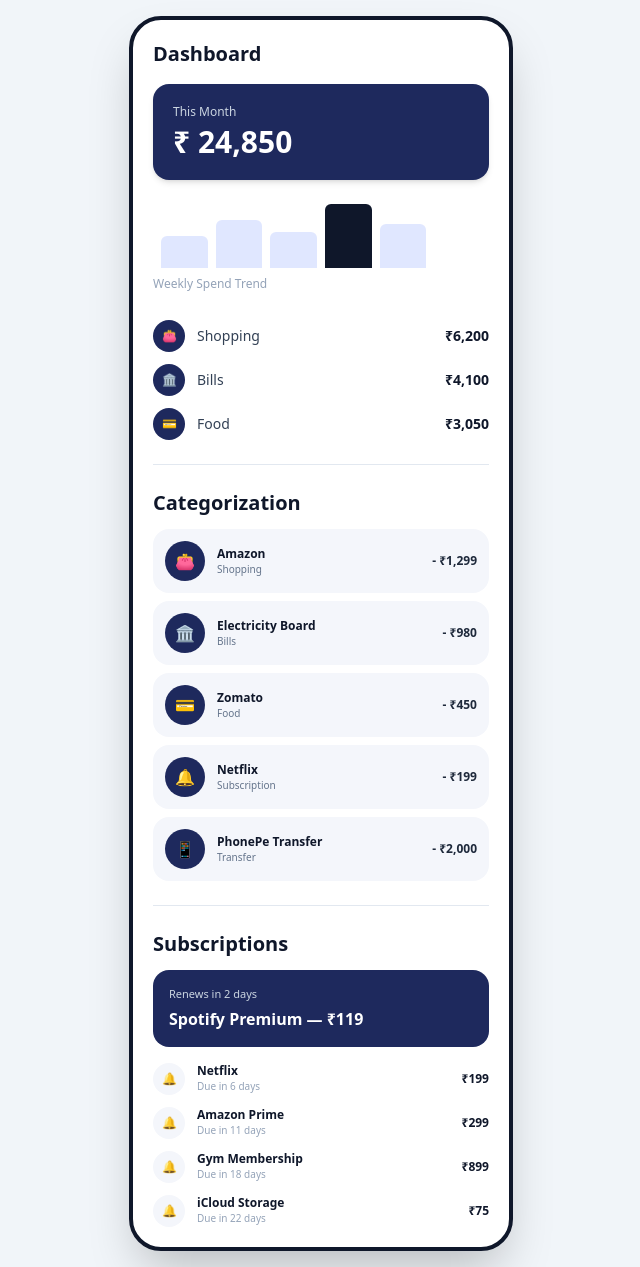
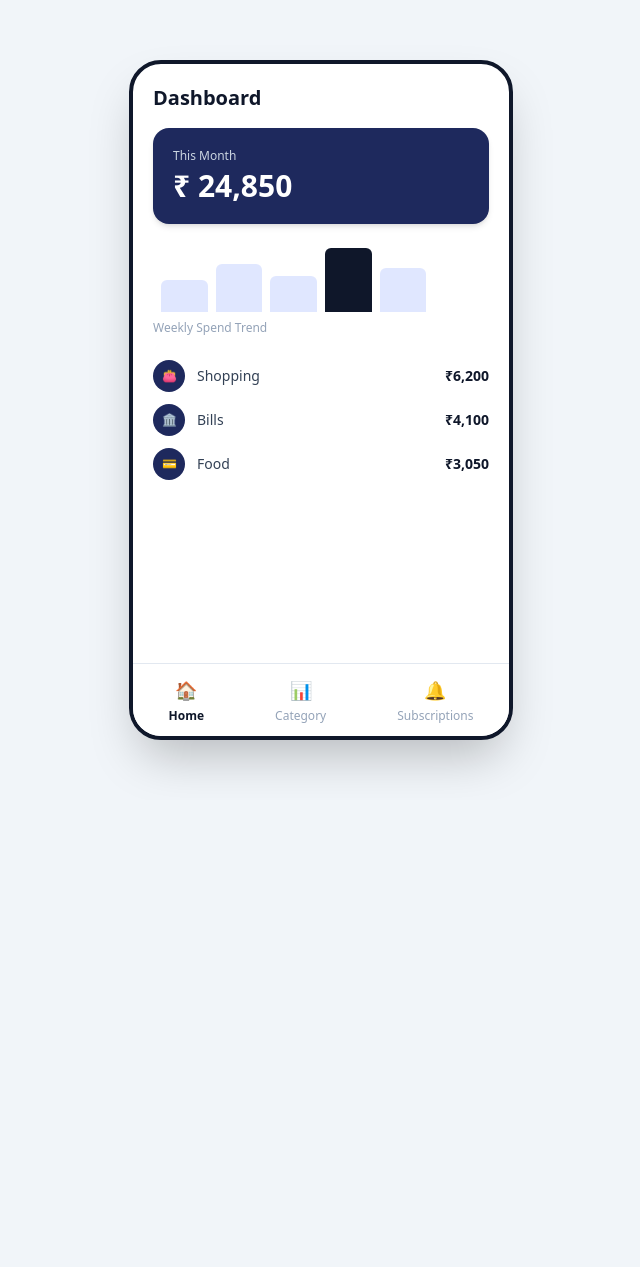
Before and after one commit to santhoshsathish123/fingaurd-ai-prototype, a Flask app: page /dashboard in a window 1280 px wide. Shown: the whole page, without its empty margins (319-959 px from the left). After the commit the page ends 774 px from the top, so only its background shows below. Run offline with Flask 3, Linux system fonts and the light colour scheme; a user stored in the database is signed in; data that the repository does not hold is empty; some libraries are stand-ins or nearby versions.

Commit message:
Add bottom tab navigation bar for Home, Category, Subscriptions

```diff
--- a/templates/dashboard.html
+++ b/templates/dashboard.html
@@ -3,33 +3,30 @@
 <head>
     <meta charset="UTF-8">
     <meta name="viewport" content="width=device-width, initial-scale=1.0">
-    <title>FinGuard AI - Mobile Interface</title>
+    <title>FinGuard AI - Mobile App</title>
     <script src="https://cdn.tailwindcss.com"></script>
     <style>
-        .navy-card {
-            background-color: #1e295d;
-        }
-        .light-card {
-            background-color: #f4f6fb;
-        }
+        .navy-card { background-color: #1e295d; }
+        .light-card { background-color: #f4f6fb; }
     </style>
 </head>
 <body class="bg-slate-100 min-h-screen p-4 flex justify-center items-center">
 
-    <!-- Mobile Screen Wrapper -->
-    <div class="w-full max-w-sm bg-white rounded-[32px] border-4 border-slate-900 shadow-2xl overflow-hidden p-5 space-y-6 text-slate-800">
+    <!-- Mobile Frame -->
+    <div class="w-full max-w-sm bg-white rounded-[32px] border-4 border-slate-900 shadow-2xl overflow-hidden flex flex-col h-[680px] relative text-slate-800">
 
-        <!-- 1. DASHBOARD SECTION -->
-        <section class="space-y-4">
+        <!-- MAIN CONTENT AREA (Scrollable) -->
+        <div class="flex-1 overflow-y-auto p-5 pb-20 space-y-4">
+
+            <!-- 1. DASHBOARD TAB -->
+            <div id="tab-dashboard" class="tab-content space-y-4">
                 <h2 class="text-xl font-bold text-slate-900">Dashboard</h2>
 
-            <!-- This Month Total Card -->
                 <div class="navy-card text-white p-5 rounded-2xl shadow-md">
                     <p class="text-xs text-slate-300 font-medium">This Month</p>
                     <h1 class="text-3xl font-bold mt-1">₹ 24,850</h1>
                 </div>
 
-            <!-- Weekly Spend Trend Bar Chart -->
                 <div class="py-2">
                     <div class="flex items-end justify-between h-16 px-2 gap-2">
                         <div class="w-full bg-indigo-100 rounded-t-md h-8"></div>
@@ -42,8 +39,7 @@
                     <p class="text-xs text-slate-400 font-medium mt-2">Weekly Spend Trend</p>
                 </div>
 
-            <!-- Category Summary List -->
-            <div class="space-y-3 pt-1">
+                <div class="space-y-3">
                     <div class="flex justify-between items-center text-sm">
                         <div class="flex items-center gap-3">
                             <div class="w-8 h-8 rounded-full navy-card text-white flex items-center justify-center text-xs">👛</div>
@@ -68,16 +64,12 @@
                         <span class="font-bold text-slate-900">₹3,050</span>
                     </div>
                 </div>
-        </section>
+            </div>
 
-        <hr class="border-slate-200" />
-
-        <!-- 2. CATEGORIZATION SECTION -->
-        <section class="space-y-3">
+            <!-- 2. CATEGORIZATION TAB -->
+            <div id="tab-categorization" class="tab-content hidden space-y-3">
                 <h2 class="text-xl font-bold text-slate-900">Categorization</h2>
 
-            <div class="space-y-2">
-                <!-- Amazon -->
                 <div class="light-card p-3 rounded-2xl flex items-center justify-between">
                     <div class="flex items-center gap-3">
                         <div class="w-10 h-10 rounded-full navy-card text-white flex items-center justify-center">👛</div>
@@ -89,7 +81,6 @@
                     <span class="text-xs font-bold text-slate-800">- ₹1,299</span>
                 </div>
 
-                <!-- Electricity Board -->
                 <div class="light-card p-3 rounded-2xl flex items-center justify-between">
                     <div class="flex items-center gap-3">
                         <div class="w-10 h-10 rounded-full navy-card text-white flex items-center justify-center">🏛️</div>
@@ -101,7 +92,6 @@
                     <span class="text-xs font-bold text-slate-800">- ₹980</span>
                 </div>
 
-                <!-- Zomato -->
                 <div class="light-card p-3 rounded-2xl flex items-center justify-between">
                     <div class="flex items-center gap-3">
                         <div class="w-10 h-10 rounded-full navy-card text-white flex items-center justify-center">💳</div>
@@ -113,7 +103,6 @@
                     <span class="text-xs font-bold text-slate-800">- ₹450</span>
                 </div>
 
-                <!-- Netflix -->
                 <div class="light-card p-3 rounded-2xl flex items-center justify-between">
                     <div class="flex items-center gap-3">
                         <div class="w-10 h-10 rounded-full navy-card text-white flex items-center justify-center">🔔</div>
@@ -125,7 +114,6 @@
                     <span class="text-xs font-bold text-slate-800">- ₹199</span>
                 </div>
 
-                <!-- PhonePe Transfer -->
                 <div class="light-card p-3 rounded-2xl flex items-center justify-between">
                     <div class="flex items-center gap-3">
                         <div class="w-10 h-10 rounded-full navy-card text-white flex items-center justify-center">📱</div>
@@ -137,21 +125,16 @@
                     <span class="text-xs font-bold text-slate-800">- ₹2,000</span>
                 </div>
             </div>
-        </section>
 
-        <hr class="border-slate-200" />
-
-        <!-- 3. SUBSCRIPTIONS SECTION -->
-        <section class="space-y-3">
+            <!-- 3. SUBSCRIPTIONS TAB -->
+            <div id="tab-subscriptions" class="tab-content hidden space-y-3">
                 <h2 class="text-xl font-bold text-slate-900">Subscriptions</h2>
 
-            <!-- Highlighted Renews Alert Card -->
                 <div class="navy-card text-white p-4 rounded-2xl space-y-1">
                     <p class="text-[11px] text-slate-300">Renews in 2 days</p>
                     <p class="text-base font-bold">Spotify Premium — ₹119</p>
                 </div>
 
-            <!-- Subscriptions List -->
                 <div class="space-y-3 pt-1">
                     <div class="flex items-center justify-between">
                         <div class="flex items-center gap-3">
@@ -185,21 +168,51 @@
                         </div>
                         <span class="text-xs font-bold text-slate-900">₹899</span>
                     </div>
-
-                <div class="flex items-center justify-between">
-                    <div class="flex items-center gap-3">
-                        <div class="w-8 h-8 rounded-full light-card text-slate-700 flex items-center justify-center text-xs">🔔</div>
-                        <div>
-                            <p class="text-xs font-bold text-slate-900">iCloud Storage</p>
-                            <p class="text-[10px] text-slate-400">Due in 22 days</p>
                 </div>
             </div>
-                    <span class="text-xs font-bold text-slate-900">₹75</span>
-                </div>
-            </div>
-        </section>
 
         </div>
 
+        <!-- BOTTOM NAVIGATION BAR (3 OPTIONS) -->
+        <nav class="absolute bottom-0 left-0 right-0 bg-white border-t border-slate-200 flex justify-around py-3">
+            <button onclick="switchTab('dashboard')" id="btn-dashboard" class="flex flex-col items-center gap-1 text-xs font-bold text-slate-900">
+                <span class="text-lg">🏠</span>
+                Home
+            </button>
+            <button onclick="switchTab('categorization')" id="btn-categorization" class="flex flex-col items-center gap-1 text-xs font-medium text-slate-400">
+                <span class="text-lg">📊</span>
+                Category
+            </button>
+            <button onclick="switchTab('subscriptions')" id="btn-subscriptions" class="flex flex-col items-center gap-1 text-xs font-medium text-slate-400">
+                <span class="text-lg">🔔</span>
+                Subscriptions
+            </button>
+        </nav>
+
+    </div>
+
+    <!-- TAB SWITCHING SCRIPT -->
+    <script>
+        function switchTab(tabName) {
+            // Hide all tabs
+            document.querySelectorAll('.tab-content').forEach(tab => tab.classList.add('hidden'));
+
+            // Reset button styles
+            const navButtons = document.querySelectorAll('nav button');
+            navButtons.forEach(btn => {
+                btn.classList.remove('text-slate-900', 'font-bold');
+                btn.classList.add('text-slate-400', 'font-medium');
+            });
+
+            // Show selected tab
+            document.getElementById('tab-' + tabName).classList.remove('hidden');
+
+            // Highlight active button
+            const activeBtn = document.getElementById('btn-' + tabName);
+            activeBtn.classList.remove('text-slate-400', 'font-medium');
+            activeBtn.classList.add('text-slate-900', 'font-bold');
+        }
+    </script>
+
 </body>
 </html>
```
Lines whose indentation alone changed are shown as unchanged.
